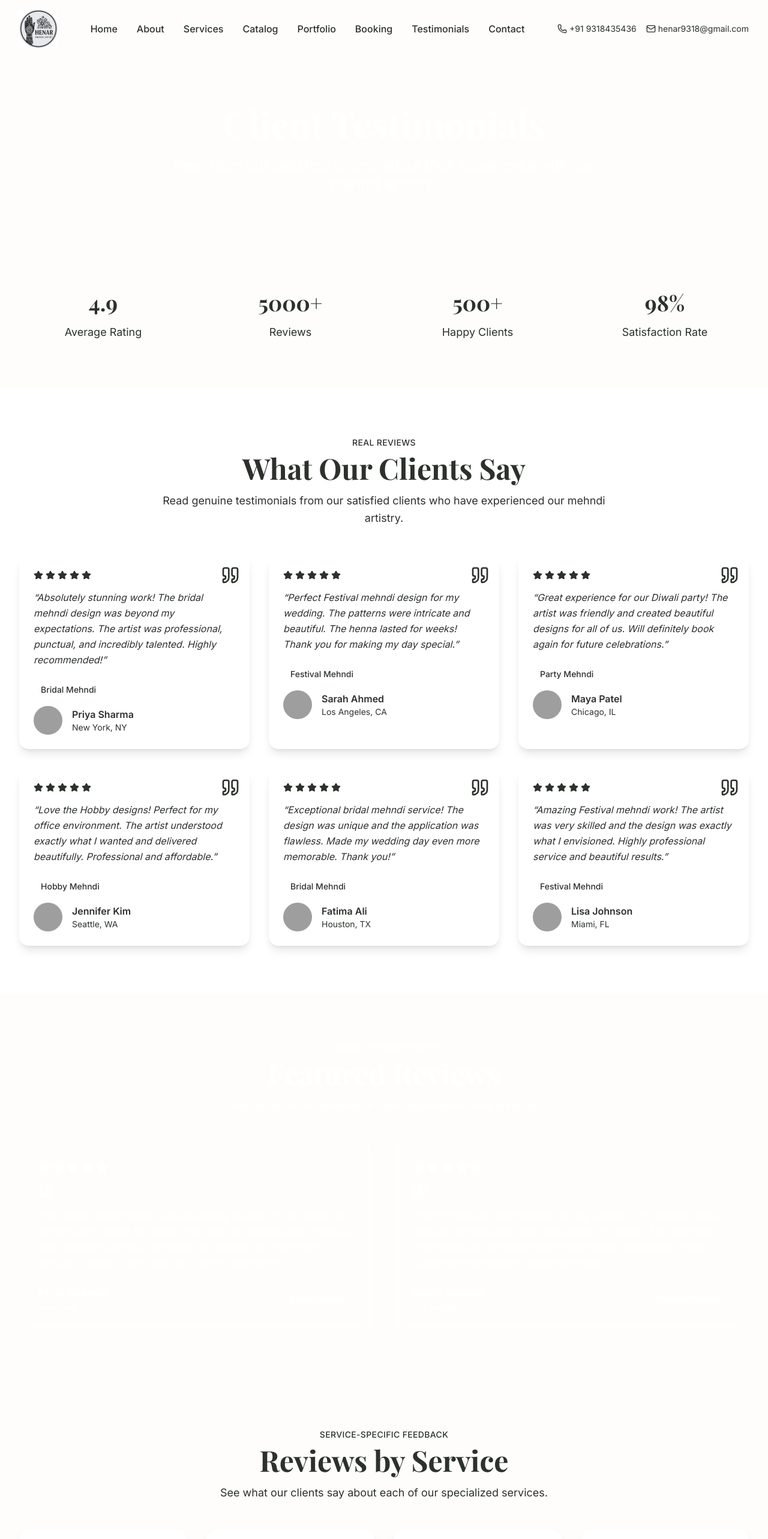
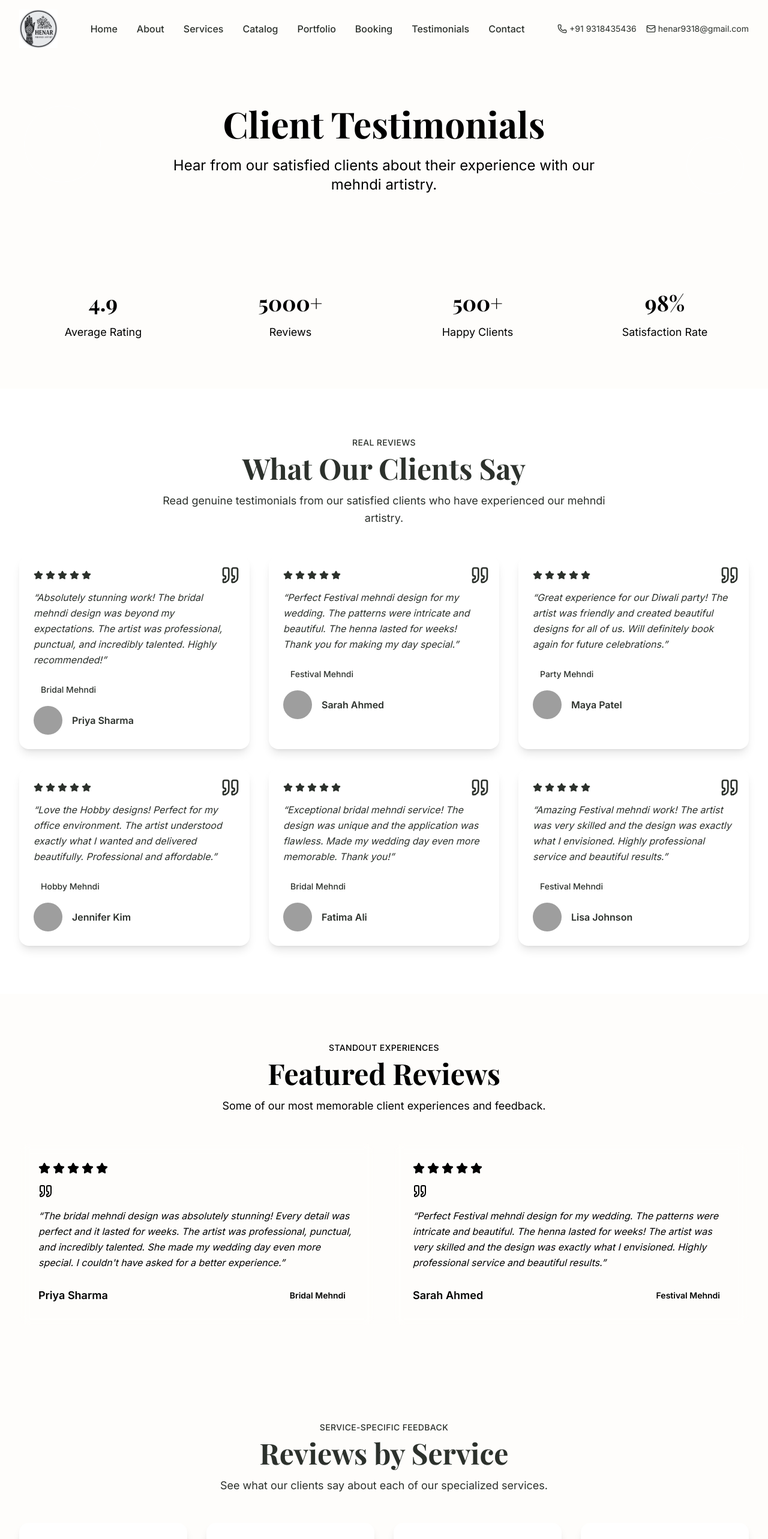
Before and after one commit to ApoorvaPa/henar_frontend, a Next.js app: page /testimonials in a window 1280 px wide. Shown: the top 2566 px of the page at 60% size. Built offline with nearby package versions, Linux system fonts and the light colour scheme; grey boxes are pictures that could not be loaded; a web font is replaced by a local one.

Commit message:
css fixes for beige texts

```diff
--- a/src/app/testimonials/page.tsx
+++ b/src/app/testimonials/page.tsx
@@ -16,7 +16,7 @@ export default function Testimonials() {
           <div className="absolute bottom-20 right-10 w-24 h-24 border border-beige-400/20 rounded-full"></div>
         </div>
 
-        <div className="relative z-10 max-w-7xl mx-auto px-4 sm:px-6 lg:px-8 text-center">
+        <div className="relative z-10 max-w-7xl mx-auto px-4 sm:px-6 lg:px-8 text-center text-black">
           <motion.div
             initial={{ opacity: 0, y: 30 }}
             animate={{ opacity: 1, y: 0 }}
@@ -26,7 +26,7 @@ export default function Testimonials() {
             <h1 className="text-4xl md:text-6xl font-serif font-bold">
               Client Testimonials
             </h1>
-            <p className="text-xl md:text-2xl text-beige-200 max-w-3xl mx-auto">
+            <p className="text-xl md:text-2xl text-darkbrown text-black-200 max-w-3xl mx-auto">
               Hear from our satisfied clients about their experience with our mehndi artistry.
             </p>
           </motion.div>
@@ -36,7 +36,7 @@ export default function Testimonials() {
       {/* Stats Section */}
       <section className="py-20 bg-beige-50">
         <div className="max-w-7xl mx-auto px-4 sm:px-6 lg:px-8">
-          <div className="grid grid-cols-1 md:grid-cols-4 gap-8 text-center">
+          <div className="grid grid-cols-1 md:grid-cols-4 gap-8 text-center text-black">
             <motion.div
               initial={{ opacity: 0, y: 20 }}
               whileInView={{ opacity: 1, y: 0 }}
@@ -98,13 +98,13 @@ export default function Testimonials() {
       </section>
 
       {/* Featured Testimonials */}
-      <section className="py-20 bg-sage-900 text-white">
+      <section className="py-20 bg-sage-900 text-black">
         <div className="max-w-7xl mx-auto px-4 sm:px-6 lg:px-8">
           <SectionTitle
             title="Featured Reviews"
             subtitle="Standout Experiences"
             description="Some of our most memorable client experiences and feedback."
-            className="text-white"
+            className="text-black"
           />
 
           <div className="grid grid-cols-1 lg:grid-cols-2 gap-8 mt-12">
@@ -113,15 +113,13 @@ export default function Testimonials() {
                 name: "Priya Sharma",
                 service: "Bridal Mehndi",
                 rating: 5,
-                text: "The bridal mehndi design was absolutely stunning! Every detail was perfect and it lasted for weeks. The artist was professional, punctual, and incredibly talented. She made my wedding day even more special. I couldn't have asked for a better experience.",
-                location: "New York, NY"
+                text: "The bridal mehndi design was absolutely stunning! Every detail was perfect and it lasted for weeks. The artist was professional, punctual, and incredibly talented. She made my wedding day even more special. I couldn't have asked for a better experience."
               },
               {
                 name: "Sarah Ahmed",
                 service: "Festival Mehndi",
                 rating: 5,
-                text: "Perfect Festival mehndi design for my wedding. The patterns were intricate and beautiful. The henna lasted for weeks! The artist was very skilled and the design was exactly what I envisioned. Highly professional service and beautiful results.",
-                location: "Los Angeles, CA"
+                text: "Perfect Festival mehndi design for my wedding. The patterns were intricate and beautiful. The henna lasted for weeks! The artist was very skilled and the design was exactly what I envisioned. Highly professional service and beautiful results."
               }
             ].map((testimonial, index) => (
               <motion.div
@@ -147,9 +145,6 @@ export default function Testimonials() {
                     <h4 className="font-semibold text-gold-400 text-lg">
                       {testimonial.name}
                     </h4>
-                    <p className="text-beige-300 text-sm">
-                      {testimonial.location}
-                    </p>
                   </div>
                   <span className="bg-gold-500 text-sage-900 px-4 py-2 rounded-full text-sm font-semibold">
                     {testimonial.service}
@@ -230,7 +225,7 @@ export default function Testimonials() {
       </section>
 
       {/* CTA Section */}
-      <section className="py-20 bg-gradient-to-r from-maroon-600 to-maroon-800 text-white">
+      <section className="py-20 bg-gradient-to-r from-maroon-600 to-maroon-800 text-black">
         <div className="max-w-4xl mx-auto px-4 sm:px-6 lg:px-8 text-center">
           <motion.div
             initial={{ opacity: 0, y: 20 }}
@@ -247,13 +242,13 @@ export default function Testimonials() {
             <div className="flex flex-col sm:flex-row items-center justify-center space-y-4 sm:space-y-0 sm:space-x-6">
               <a
                 href="/booking"
-                className="bg-gold-500 hover:bg-gold-400 text-sage-900 px-8 py-4 rounded-full font-semibold text-lg transition-colors duration-200"
+                className="border-2 border-darkbrown bg-gold-500 hover:bg-gold-400 text-sage-900 px-8 py-4 rounded-full font-semibold text-lg transition-colors duration-200"
               >
                 Book Your Appointment
               </a>
               <a
                 href="/portfolio"
-                className="border-2 border-white text-white hover:bg-white hover:text-sage-900 px-8 py-4 rounded-full font-semibold text-lg transition-colors duration-200"
+                className="border-2 border-darkbrown text-black hover:bg-white hover:text-sage-900 px-8 py-4 rounded-full font-semibold text-lg transition-colors duration-200"
               >
                 View Our Work
               </a>
--- a/src/components/TestimonialCard.tsx
+++ b/src/components/TestimonialCard.tsx
@@ -8,7 +8,6 @@ interface TestimonialCardProps {
   testimonial: {
     id: string;
     name: string;
-    location: string;
     rating: number;
     text: string;
     image: string;
@@ -68,7 +67,6 @@ const TestimonialCard = ({ testimonial, index }: TestimonialCardProps) => {
         </div>
         <div>
           <h4 className="font-semibold text-sage-900">{testimonial.name}</h4>
-          <p className="text-sage-500 text-sm">{testimonial.location}</p>
         </div>
       </div>
     </motion.div>
--- a/src/data/sampleData.ts
+++ b/src/data/sampleData.ts
@@ -21,7 +21,6 @@ export interface PortfolioItem {
 export interface Testimonial {
   id: string;
   name: string;
-  location: string;
   rating: number;
   text: string;
   image: string;
@@ -190,7 +189,6 @@ export const testimonials: Testimonial[] = [
   {
     id: '1',
     name: 'Priya Sharma',
-    location: 'New York, NY',
     rating: 5,
     text: 'Absolutely stunning work! The bridal mehndi design was beyond my expectations. The artist was professional, punctual, and incredibly talented. Highly recommended!',
     image: '/images/testimonials/priya.jpg',
@@ -199,7 +197,6 @@ export const testimonials: Testimonial[] = [
   {
     id: '2',
     name: 'Sarah Ahmed',
-    location: 'Los Angeles, CA',
     rating: 5,
     text: 'Perfect Festival mehndi design for my wedding. The patterns were intricate and beautiful. The henna lasted for weeks! Thank you for making my day special.',
     image: '/images/testimonials/sarah.jpg',
@@ -208,7 +205,6 @@ export const testimonials: Testimonial[] = [
   {
     id: '3',
     name: 'Maya Patel',
-    location: 'Chicago, IL',
     rating: 5,
     text: 'Great experience for our Diwali party! The artist was friendly and created beautiful designs for all of us. Will definitely book again for future celebrations.',
     image: '/images/testimonials/maya.jpg',
@@ -217,7 +213,6 @@ export const testimonials: Testimonial[] = [
   {
     id: '4',
     name: 'Jennifer Kim',
-    location: 'Seattle, WA',
     rating: 5,
     text: 'Love the Hobby designs! Perfect for my office environment. The artist understood exactly what I wanted and delivered beautifully. Professional and affordable.',
     image: '/images/testimonials/jennifer.jpg',
@@ -226,7 +221,6 @@ export const testimonials: Testimonial[] = [
   {
     id: '5',
     name: 'Fatima Ali',
-    location: 'Houston, TX',
     rating: 5,
     text: 'Exceptional bridal mehndi service! The design was unique and the application was flawless. Made my wedding day even more memorable. Thank you!',
     image: '/images/testimonials/fatima.jpg',
@@ -235,7 +229,6 @@ export const testimonials: Testimonial[] = [
   {
     id: '6',
     name: 'Lisa Johnson',
-    location: 'Miami, FL',
     rating: 5,
     text: 'Amazing Festival mehndi work! The artist was very skilled and the design was exactly what I envisioned. Highly professional service and beautiful results.',
     image: '/images/testimonials/lisa.jpg',
```
